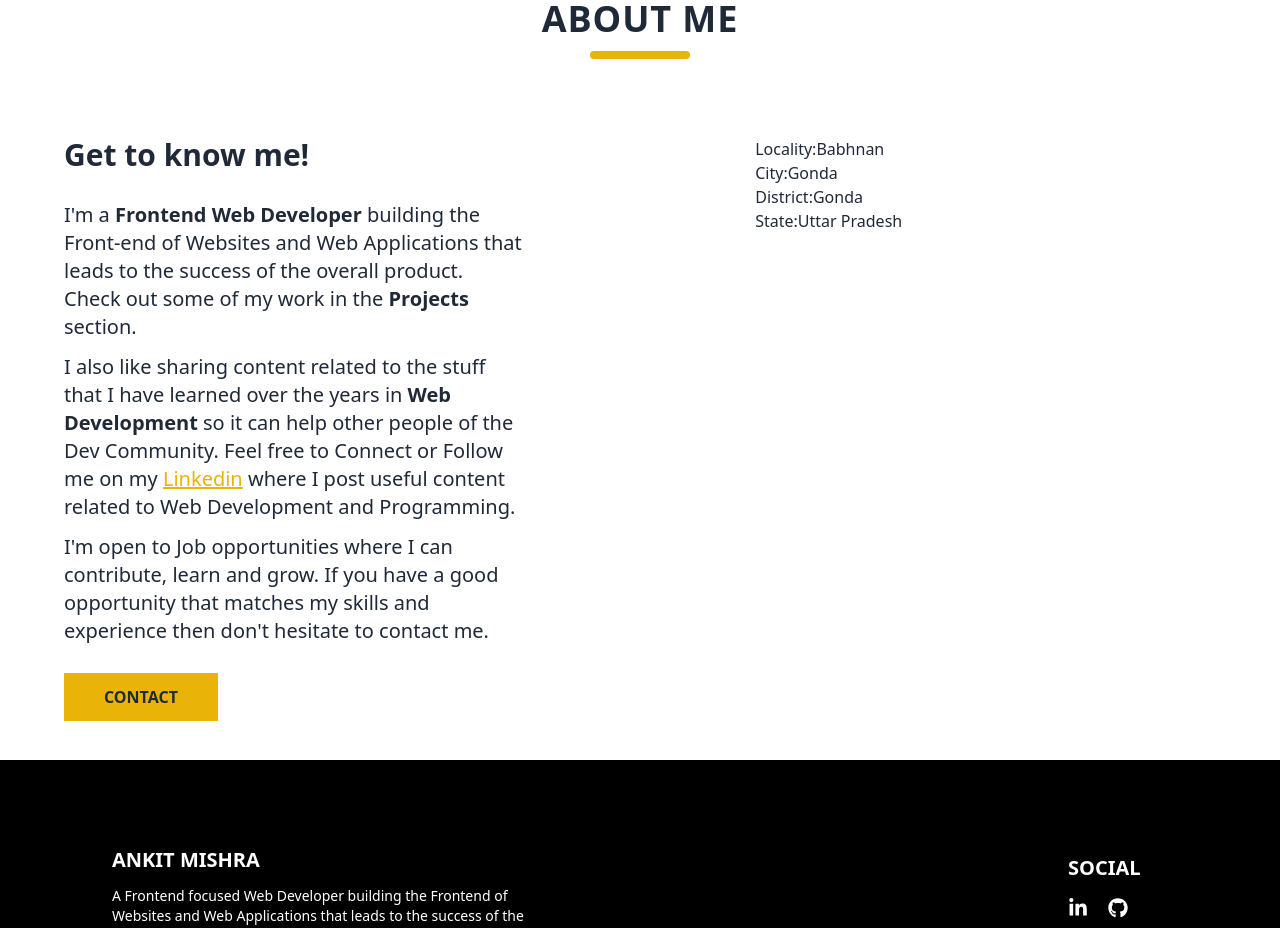
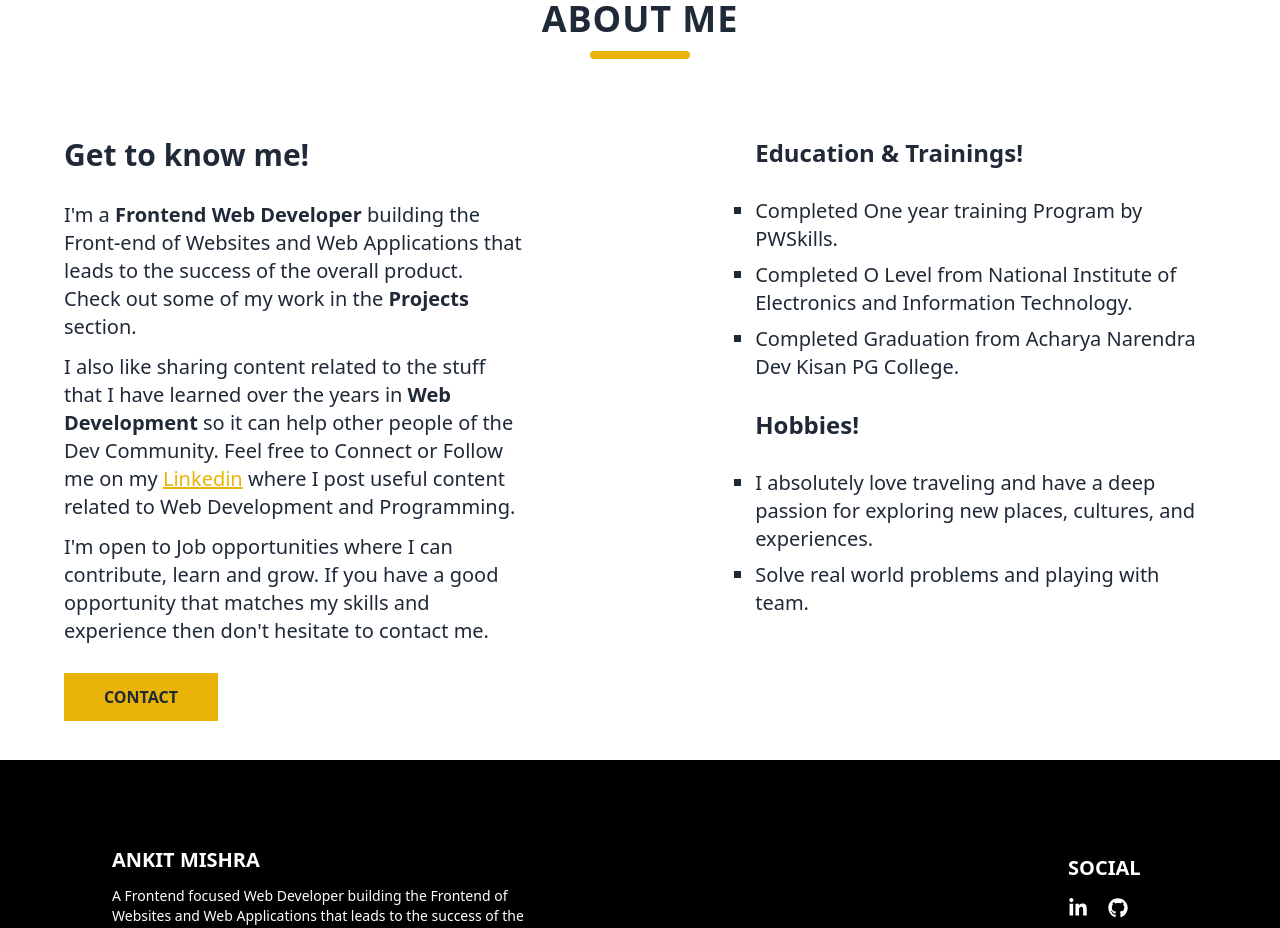
Before and after one commit to ankitmishraindia/My_Portfolio, a React (Vite) app: page / in a window 1280 px wide. Shown: the part 840-1768 px from the top of the page. Built offline with nearby package versions, Linux system fonts and the light colour scheme; some icons are missing.

Commit message:
Completed about section with education and hobby

```diff
--- a/src/components/AboutSection.jsx
+++ b/src/components/AboutSection.jsx
@@ -1,3 +1,4 @@
+
 
 function AboutSection(){
 
@@ -17,11 +18,23 @@ function AboutSection(){
                         </div>
                         <button className="px-7 lg:px-10 py-2 lg:py-3 font-bold bg-yellow-500 hover:bg-yellow-600 hover:text-white">CONTACT</button>
                     </div>
-                    <div className="w-[40%] hidden lg:block">
-                        <p>Locality:<span>Babhnan</span></p>
-                        <p>City:<span>Gonda</span></p>
-                        <p>District:<span>Gonda</span></p>
-                        <p>State:<span>Uttar Pradesh</span></p>
+                    <div className="w-[40%] hidden lg:block space-y-4 lg:space-y-7 h-full">
+                        <h3 className="text-2xl font-bold">Education & Trainings!</h3>
+                        <div className="space-y-3 lg:text-xl">
+                            <ul className="space-y-2" >
+                                <li type="square">Completed One year training Program by PWSkills.</li>
+                                <li type="square">Completed O Level from National Institute of Electronics and Information Technology.</li>
+                                <li type="square">Completed Graduation from Acharya Narendra Dev Kisan PG College.</li>
+                           </ul>
+                        </div>
+                        <h3 className="text-2xl font-bold">Hobbies!</h3>
+                        <ul className="space-y-2 lg:text-xl" >
+                                <li type="square">I absolutely love traveling and have a deep passion
+                                 for exploring new places, cultures, and experiences.</li>
+                                <li type="square">Solve real world problems and playing with team.</li>
+
+                           </ul>
+
                     </div>
             </div>
 
```
